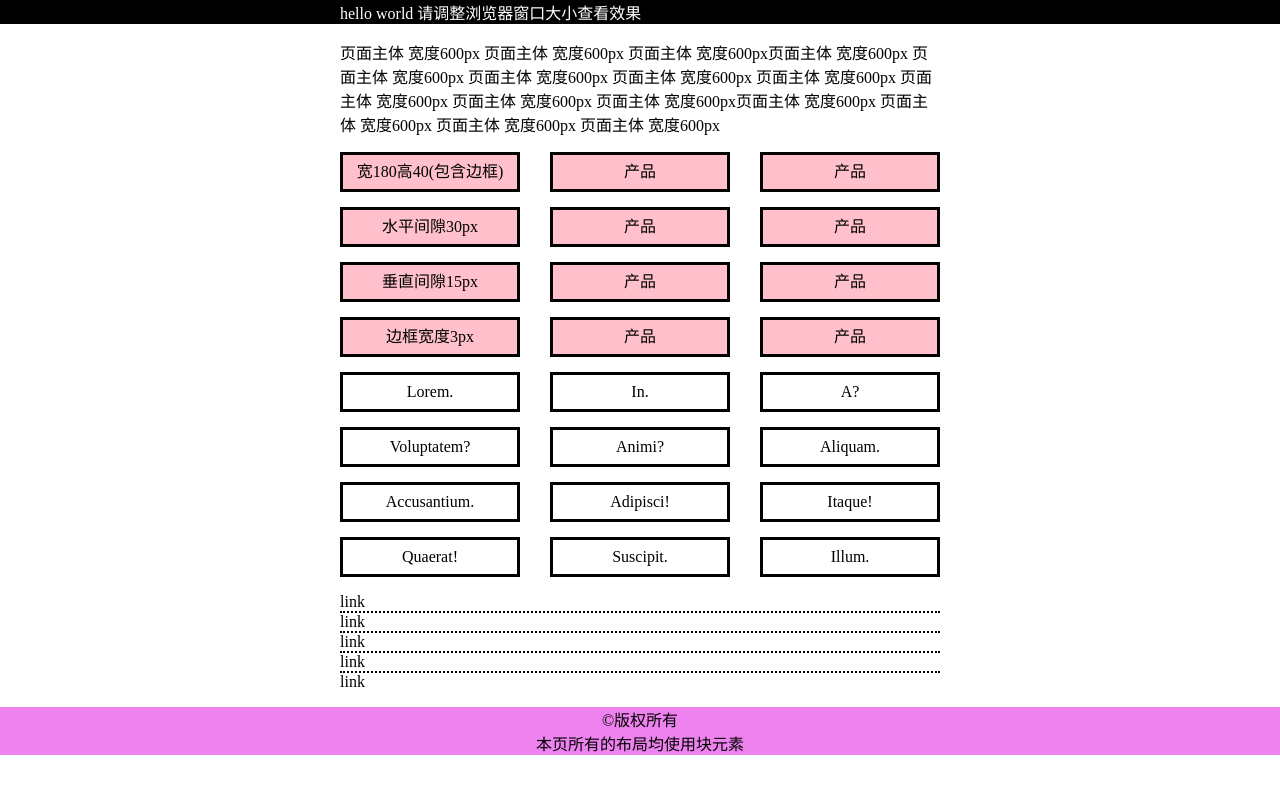
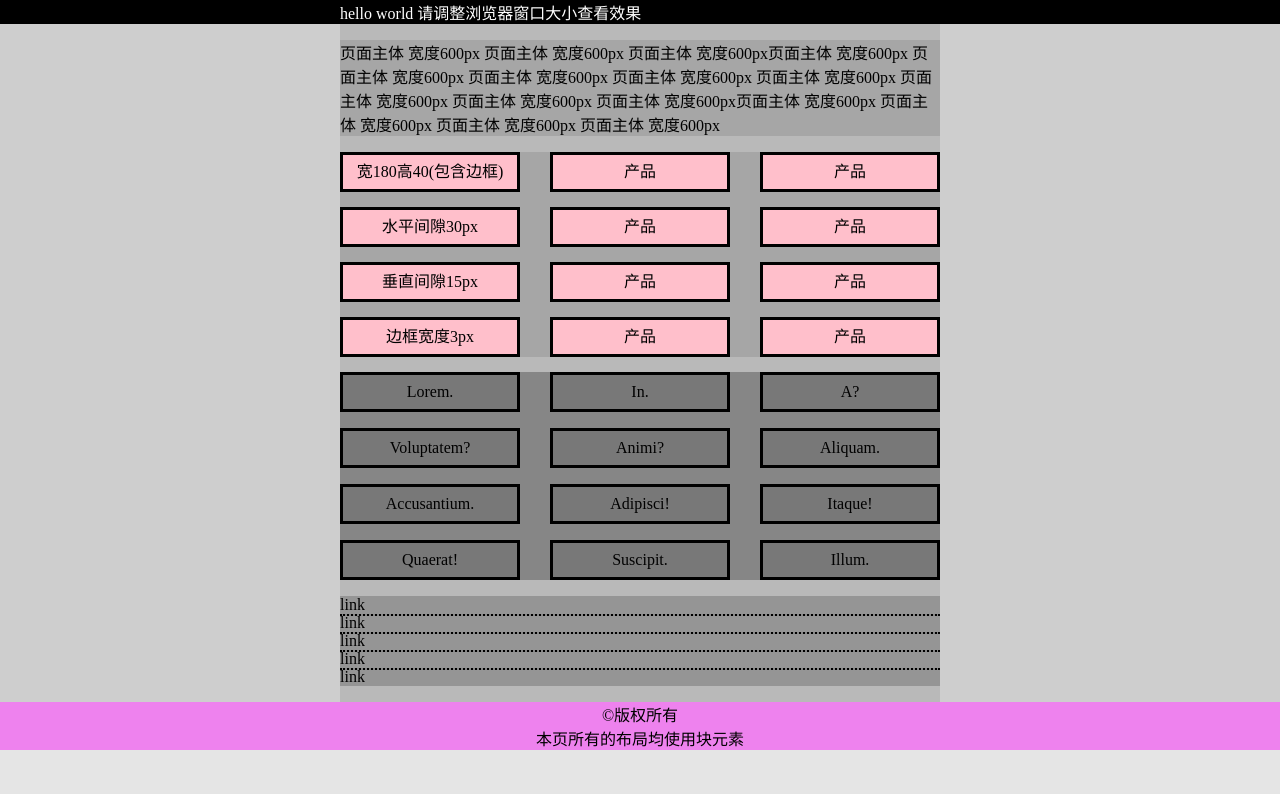
Before and after one commit to fineoe/fineoe.github.io, a plain HTML site: page miao/box-practise.html in a window 1280 px wide. Drawn offline with Linux system fonts and the light colour scheme.

Commit message:
update boxPractise

```diff
--- a/miao/box-practise.html
+++ b/miao/box-practise.html
@@ -6,7 +6,7 @@
   <meta name="viewport" content="width=device-width, initial-scale=1.0">
   <title>Document</title>
   <style>
-    x* {
+    * {
       background: rgba(0,0,0,0.1);
     }
     body {
@@ -17,6 +17,12 @@
       padding:0 calc(50% - 300px);
       background: black;
       color:white;
+    }
+    main {
+      xborder: 3px solid red;
+      width: 600px;
+      margin: auto;
+      overflow: hidden;
     }
     .main {
       width: 600px;
@@ -57,14 +63,17 @@
       margin-top: -220px;
     }
     .bbbb {
-      margin:auto;
-      width: 600px;
+      xmargin:auto;
+      xwidth: 600px;
       list-style: none;
       padding:0;
       /* word-spacing: -4px; */
       font-size:0;
       /* text-align: justify;
       text-align-last: justify; */
+      margin-left: -15px;
+      margin-right: -15px;
+
     }
     .bbbb > li {
       font-size:initial;
@@ -73,12 +82,14 @@
       width: 180px;
       height: 40px;
       box-sizing: border-box;
-      margin-bottom: 15px;
+      xmargin-bottom: 15px;
       text-align: center;
       line-height: 34px;
+      margin: 8px 15px;
+
     }
 
-    .bbbb > li:nth-child(3n + 1){
+    /* .bbbb > li:nth-child(3n + 1){
       margin-right: 30px;
     }
     .bbbb > li:nth-child(3n + 2){
@@ -86,16 +97,22 @@
     }
     .bbbb > li:nth-last-child(-n + 3) {
       margin-bottom: 0;
-    }
+    } */
     .cccc {
       padding: 0;
       list-style: none;
       width: 600px;
       margin-left: auto;
       margin-right: auto;
+      overflow: hidden;
+      /* 触发bfc,让ul包住margin-box */
     }
-    .cccc li:nth-child(-n + 4){
+    /* .cccc li:nth-child(-n + 4){
       border-bottom: 2px dotted black;
+    } */
+    .cccc li {
+      border-bottom: 2px dotted black;
+      margin-bottom: -2px;
     }
     .bottom {
       background: violet;
@@ -107,7 +124,6 @@
   <div class="header">hello world 请调整浏览器窗口大小查看效果</div>
   <main>
     <p class="main">页面主体 宽度600px 页面主体 宽度600px 页面主体 宽度600px页面主体 宽度600px 页面主体 宽度600px 页面主体 宽度600px 页面主体 宽度600px 页面主体 宽度600px 页面主体 宽度600px 页面主体 宽度600px 页面主体 宽度600px页面主体 宽度600px 页面主体 宽度600px 页面主体 宽度600px 页面主体 宽度600px</p>
-  </main>
     <ul class="aaaa">
       <li class="a">宽180高40(包含边框)</li>
       <li class="a">水平间隙30px</li>
@@ -122,6 +138,16 @@
       <li class="c">产品</li>
       <li class="c">产品</li>
     </ul>
+    <style>
+      .first {
+        overflow: hidden;
+      }
+      .second {
+        margin: -8px 0;
+      }
+    </style>
+    <div class="first">
+      <div class="second">
         <ul class="bbbb">
           <li>Lorem.</li>
           <li>In.</li>
@@ -136,6 +162,8 @@
           <li>Suscipit.</li>
           <li>Illum.</li>
         </ul>
+      </div>
+    </div>
     <ul class="cccc">
       <li>link</li>
       <li>link</li>
@@ -143,6 +171,9 @@
       <li>link</li>
       <li>link</li>
     </ul>
+  </main>
   <div class="bottom">&copy;版权所有<br>本页所有的布局均使用块元素</div>
 </body>
+<!-- css reset 可以将很多的相同的代码用一份重置css布局
+Normalize.css -->
 </html>
```
Also changed, not shown: miao/help.html (+12 -0 lines). Lines whose indentation alone changed are shown as unchanged.
